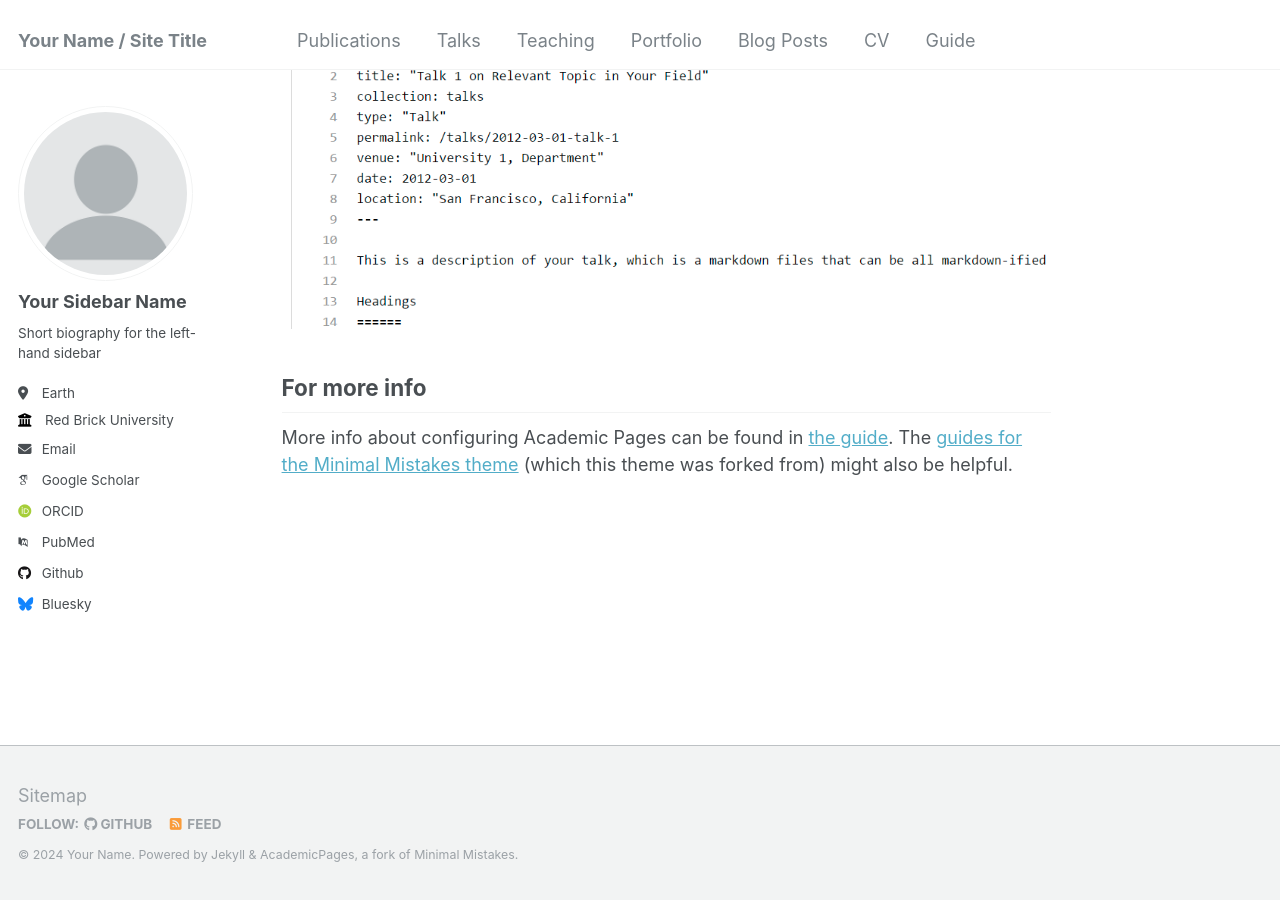
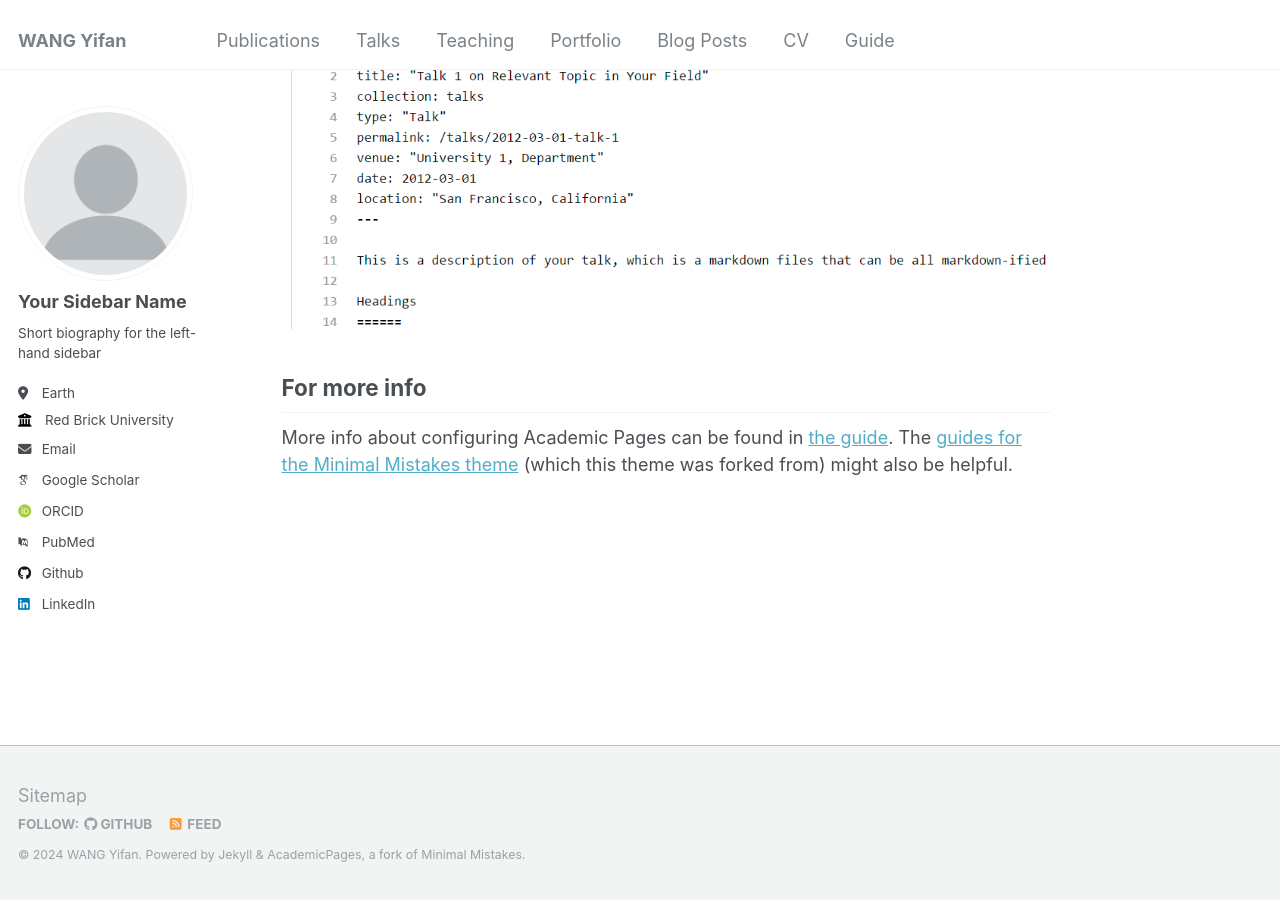
Before and after one commit to wangyifanust/wangyifanust.github.io, a Jekyll site: the page built from _pages/about.md, in a window 1280 px wide and 900 px high, scrolled down 2660 px. Built offline with Jekyll 4.4.1, drawn with Linux system fonts in a browser that asks for light colours; some web fonts are replaced; part of the change alters nothing that is shown.

Commit message:
version1

```diff
--- a/_config.yml
+++ b/_config.yml
@@ -8,13 +8,13 @@
 
 # Basic Site Settings
 locale                   : "en-US"
-title                    : "Your Name / Site Title"
+title                    : "WANG Yifan"
 title_separator          : "-"
-name                     : &name "Your Name"
-description              : &description "personal description"
-url                      : https://academicpages.github.io # the base hostname & protocol for your site e.g. "https://mmistakes.github.io"
+name                     : &name "WANG Yifan"
+description              : &description "Sophomore Undergraduate at HKUST"
+url                      : https://wangyifanust.github.io # the base hostname & protocol for your site e.g. "https://mmistakes.github.io"
 baseurl                  : "" # the subpath of your site, e.g. "/blog"
-repository               : "academicpages/academicpages.github.io"
+repository               : "wangyifanust/wangyifanust.github.io"
 
 # Site Author - The following control what appear as part of the author content on the side bar.
 #               If a field is blank the icon and link will not appear, otherwise it will be shown.
@@ -32,7 +32,7 @@ author:
 
   # Academic websites
   arxiv            : # URL - Update with the correct link to your profile
-  googlescholar    : "https://scholar.google.com/citations?user=PS_CX0AAAAAJ"
+  googlescholar    : "https://scholar.google.com/citations?user=EK2GPBEAAAAJ&hl=en&oi=sra"
   impactstory      : # URL
   orcid            : "http://orcid.org/yourorcidurl"
   semantic         : # URL
@@ -48,30 +48,30 @@ author:
   stackoverflow    : # User number or user number and name (i.e., use "1" or "1/jeff-atwood")
 
   # Social media
-  bluesky          : "bsky.app" # Replace this with you Bluesky username
-  facebook         : # Username
-  flickr           : # Username
-  foursquare       : # Username
-  goodreads        : # Username
-  google_plus      : # Username
-  keybase          : # Username
-  instagram        : # Username
-  lastfm           : # Username
-  linkedin         : # Username
-  mastodon         : # URL
-  medium           : # URL
-  pinterest        : # Username
-  soundcloud       : # Username
-  steam            : # Username
-  telegram         : # URL
-  tumblr           : # Username
-  twitter          : # Username for X / Twitter
-  vine             : # Username
-  weibo            : # Username
-  wikipedia        : # Username
-  xing             : # Username
-  youtube          : # Username
-  zhihu            : # URL
+  # bluesky          : "bsky.app" # Replace this with you Bluesky username
+  # facebook         : # Username
+  # flickr           : # Username
+  # foursquare       : # Username
+  # goodreads        : # Username
+  # google_plus      : # Username
+  # keybase          : # Username
+  # instagram        : # Username
+  # lastfm           : # Username
+  linkedin         : https://www.linkedin.com/in/yifan-wang-56b704256/
+  # mastodon         : # URL
+  # medium           : # URL
+  # pinterest        : # Username
+  # soundcloud       : # Username
+  # steam            : # Username
+  # telegram         : # URL
+  # tumblr           : # Username
+  # twitter          : # Username for X / Twitter
+  # vine             : # Username
+  # weibo            : # Username
+  # wikipedia        : # Username
+  # xing             : # Username
+  # youtube          : # Username
+  # zhihu            : # URL
 
 # Publication Category - The following the list of publication categories and their headings
 publication_category:
@@ -81,6 +81,7 @@ publication_category:
     title: 'Journal Articles'
   conferences:
     title: 'Conference Papers'
+
 
 # Site Settings
 teaser                   :  # filename of teaser fallback teaser image placed in /images/, .e.g. "500x300.png"
```
